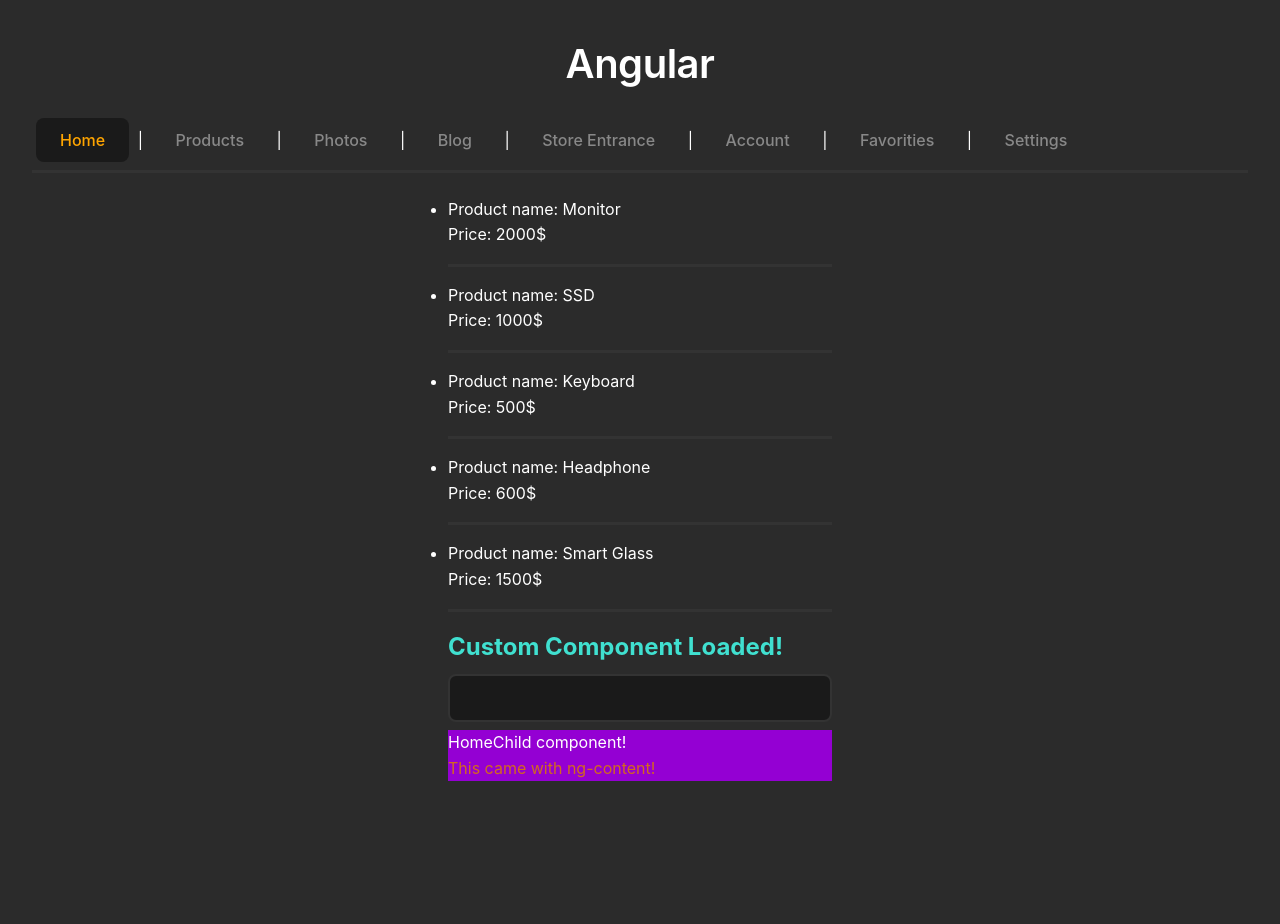
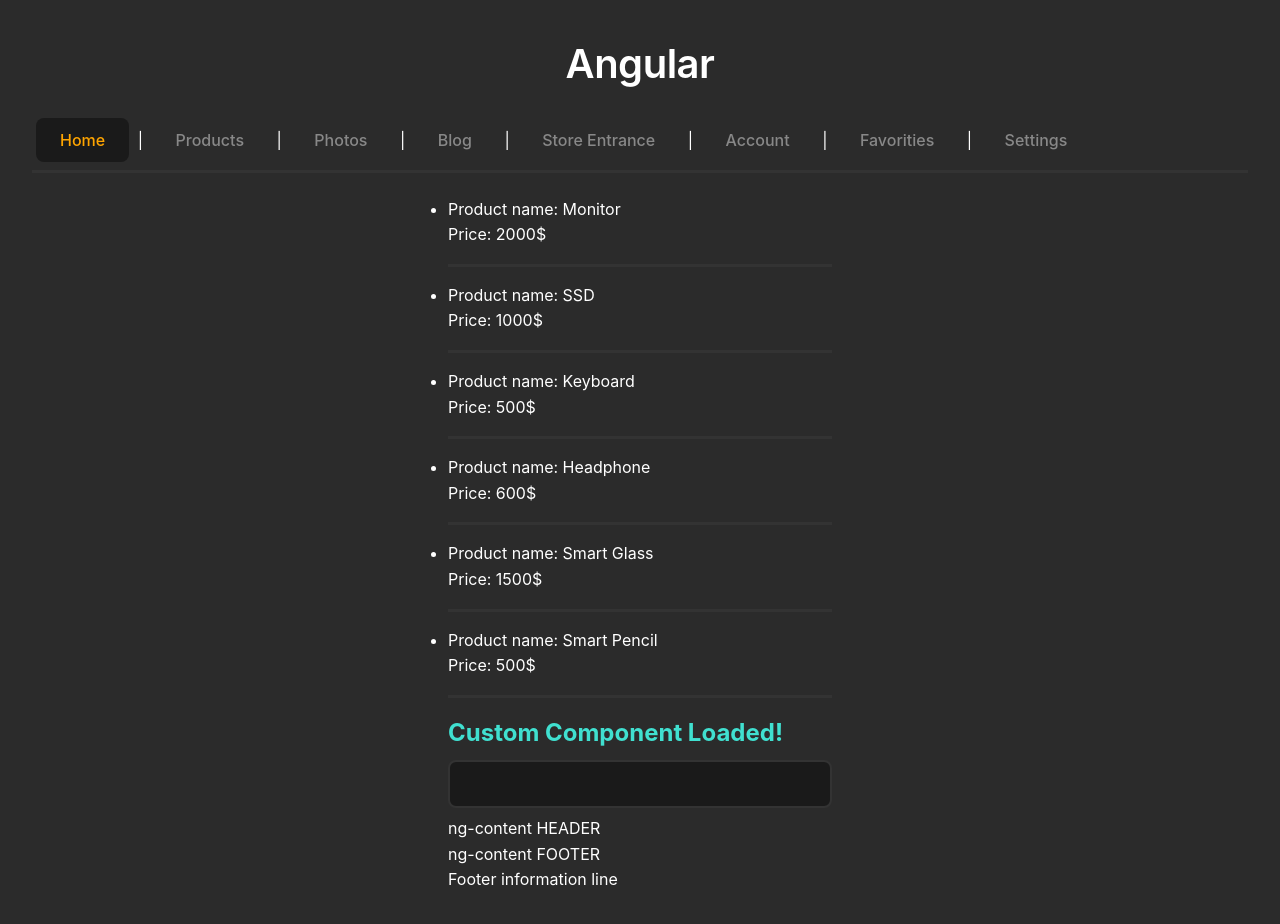
Before and after one commit to SeyyitBattal/angular-starter, an Angular app: page /sba/home in a window 1280 px wide. Shown: the top 924 px of the page. Before the commit the page ends 821 px from the top, so only its background shows below. Built offline with nearby package versions, Linux system fonts and the light colour scheme.

Commit message:
ng-content updated

```diff
--- a/src/app/components/home-child/home-child.ts
+++ b/src/app/components/home-child/home-child.ts
@@ -4,9 +4,11 @@
   selector: 'app-home-child',
   imports: [],
   template:`
-  <div style="background-color: darkviolet;">
-    <p>HomeChild component!</p>
- <ng-content></ng-content>
+  <div>
+ <ng-content select="header"></ng-content>
+ <ng-content select="body"></ng-content>
+ <ng-content select="footer"></ng-content>
+ <ng-content select=".footerInfo"></ng-content>
  </div>
   `,
   standalone:true,
--- a/src/app/components/home/home.ts
+++ b/src/app/components/home/home.ts
@@ -16,8 +16,11 @@
   <input type="text" [(ngModel)] = "data">
   {{data}}
   <app-home-child>
-    <span style="color: chocolate;">This came with ng-content!</span>
-  </app-home-child>
+    <header>ng-content HEADER</header>
+    <!-- <body>ng-content BODY</body> -->
+    <footer>ng-content FOOTER</footer>
+    <div class="footerInfo">Footer information line</div>
+    </app-home-child>
   `,
   standalone: true,
   imports: [Custom, FormsModule, HomeChild]
--- a/src/app/components/products/products.ts
+++ b/src/app/components/products/products.ts
@@ -1,13 +1,15 @@
 export const products:Products[] = [
-    {id:"21EV5", name:"Monitor", price: 2000},
-    {id:"778DS", name:"SSD", price: 1000},
-    {id:"VF838", name:"Keyboard", price: 500},
-    {id:"3RD56", name:"Headphone", price: 600},
-    {id:"46N2N", name:"Smart Glass", price: 1500}
+    {id:"21EV5", name:"Monitor", price: 2000, available: true},
+    {id:"778DS", name:"SSD", price: 1000, available: true},
+    {id:"VF838", name:"Keyboard", price: 500, available: false},
+    {id:"3RD56", name:"Headphone", price: 600, available: true},
+    {id:"46N2N", name:"Smart Glass", price: 1500, available: false},
+    {id:"43M2N", name:"Smart Pencil", price: 500, available: true},
 ];
 
 export interface Products {
     id: string;
     name: string;
     price: number;
+    available: boolean;
 }
```
